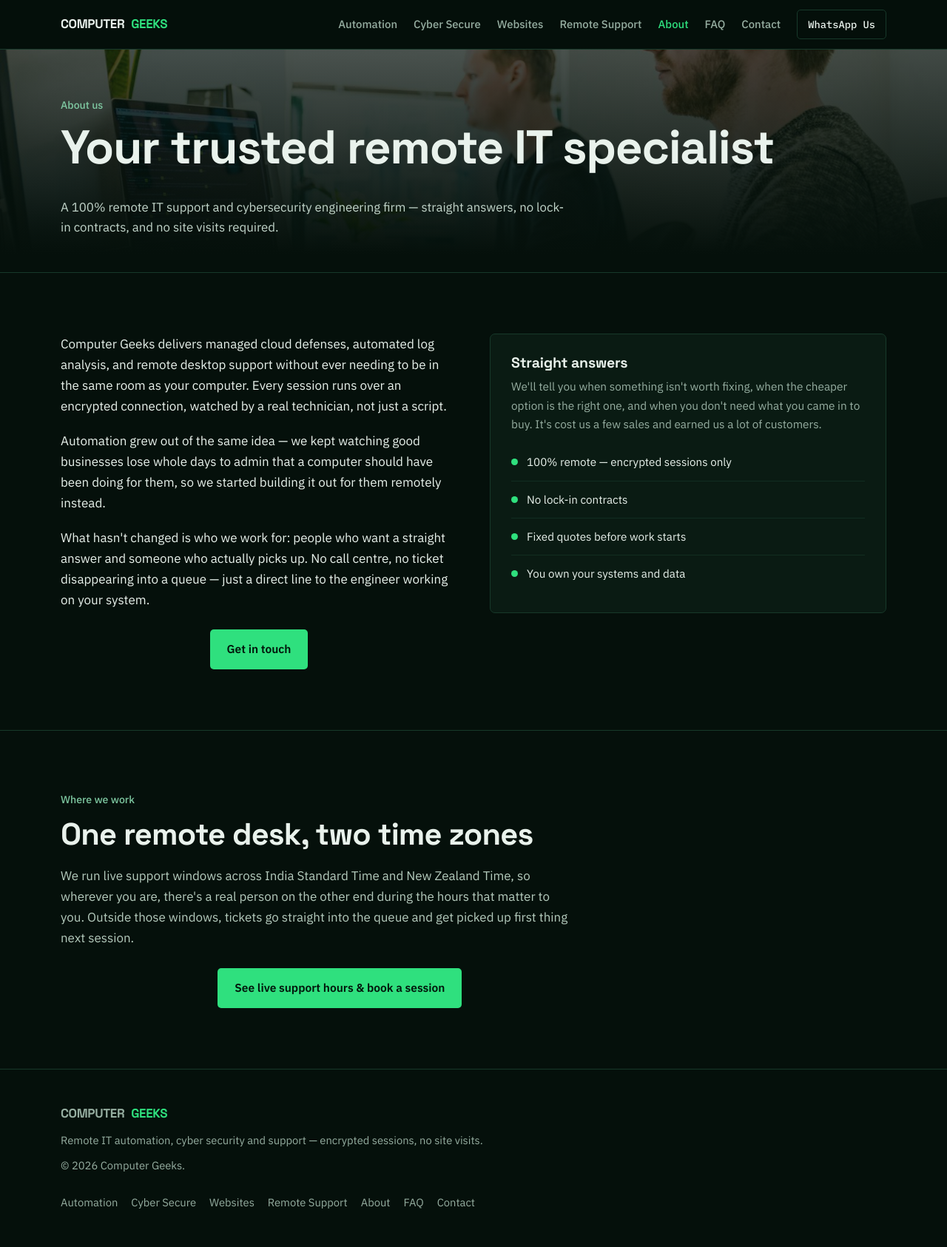
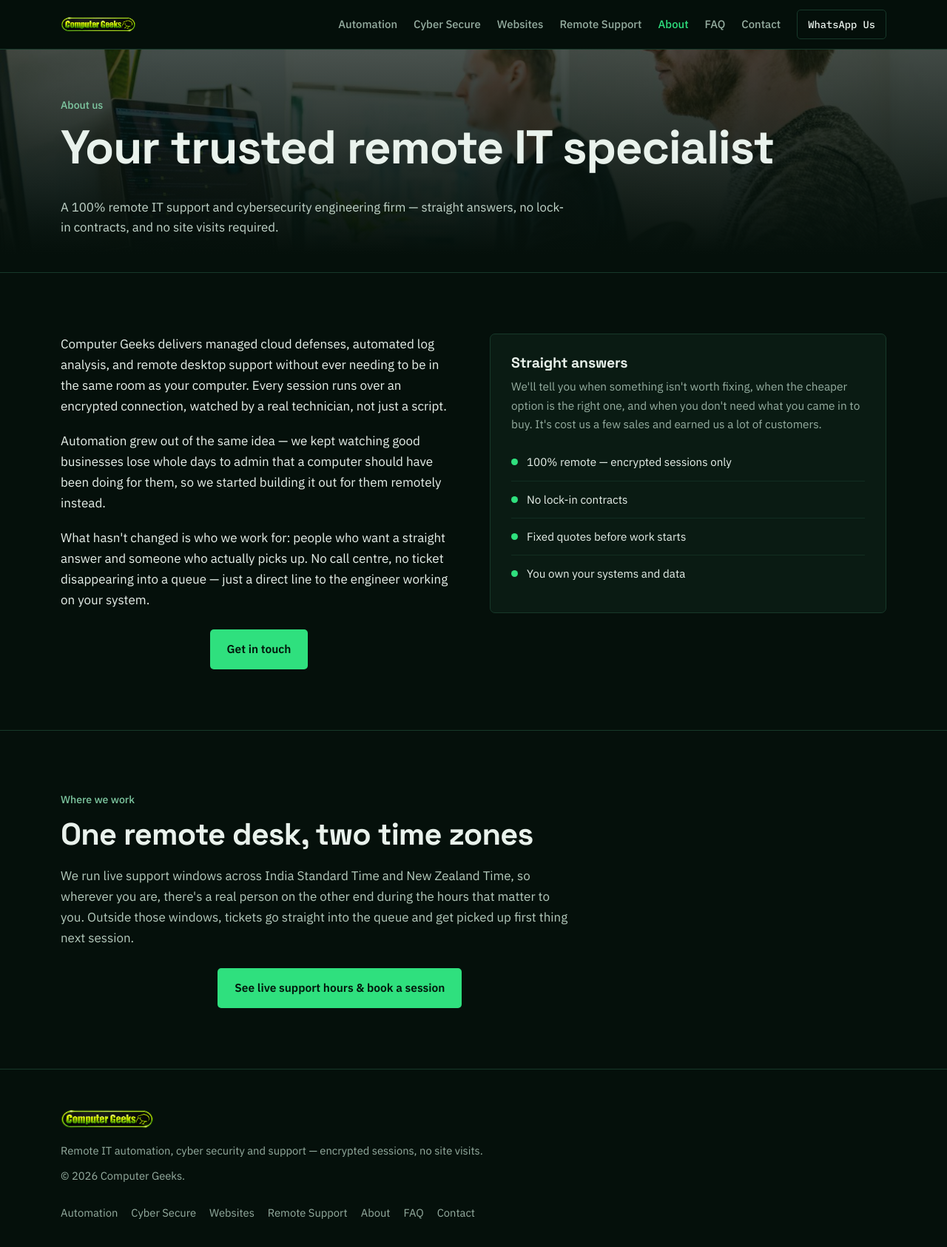
Before and after one commit to Jay-Singh88/Computer_Geeks_Website, a website: page about.html in a window 1280 px wide. Shown: the whole page at 74% size. Drawn offline with Linux system fonts and the light colour scheme.

Commit message:
Replace text wordmark with new Computer Geeks logo site-wide
Swaps the "COMPUTER GEEKS" text brand for the new logo image (header,
footer, admin panel, login page) and replaces favicon.svg with a
cropped kiwi-icon PNG favicon derived from the same logo. Also updates
the invoice email header to use the logo image instead of styled text.

```diff
--- a/about.html
+++ b/about.html
@@ -16,7 +16,7 @@
 <link rel="canonical" href="https://www.thegeeks.co.in/about">
 <meta name="robots" content="index,follow,max-image-preview:large">
 <meta name="theme-color" content="#05100B">
-<link rel="icon" href="/favicon.svg" type="image/svg+xml">
+<link rel="icon" href="/assets/images/favicon.png" type="image/png">
 
 <meta property="og:type" content="website">
 <meta property="og:site_name" content="Computer Geeks">
@@ -40,7 +40,7 @@
 
 <header class="masthead">
   <div class="wrap bar">
-    <a class="brand" href="/">COMPUTER <span>GEEKS</span></a>
+    <a class="brand" href="/"><img src="/assets/images/logo.png" alt="Computer Geeks" class="brand-logo"></a>
     <button class="menu-btn" id="menuBtn" aria-expanded="false" aria-controls="nav">Menu</button>
     <nav class="nav" id="nav" aria-label="Main">
       <a href="/automation">Automation</a>
@@ -103,7 +103,7 @@
 <footer>
   <div class="wrap foot-grid">
     <div>
-      <a class="brand" href="/" style="margin-bottom:10px">COMPUTER <span>GEEKS</span></a>
+      <a class="brand" href="/" style="margin-bottom:10px"><img src="/assets/images/logo.png" alt="Computer Geeks" class="brand-logo brand-logo-footer"></a>
       <div>Remote IT automation, cyber security and support — encrypted sessions, no site visits.</div>
       <div style="margin-top:10px">© <span id="yr">2026</span> Computer Geeks.</div>
     </div>
--- a/api/_lib/email.js
+++ b/api/_lib/email.js
@@ -29,7 +29,7 @@ async function sendInvoiceEmail({
   const html = `
   <div style="font-family:Arial,Helvetica,sans-serif;max-width:560px;margin:0 auto;color:#0b1a13">
     <div style="padding:4px 0 20px;border-bottom:2px solid #2FE07E;margin-bottom:24px">
-      <span style="font-size:1.1rem;font-weight:700;letter-spacing:.02em">COMPUTER <span style="color:#2FE07E">GEEKS</span></span>
+      <img src="${process.env.SITE_URL}/assets/images/logo.png" alt="${esc(name)}" height="36" style="height:36px;width:auto;display:block">
     </div>
 
     <p style="margin:0 0 6px;font-size:1rem">Hi ${esc(clientName) || 'there'},</p>
--- a/assets/style.css
+++ b/assets/style.css
@@ -38,8 +38,10 @@ img{max-width:100%;display:block}
 /* ---------- header ---------- */
 .masthead{position:sticky;top:0;z-index:50;background:rgba(5,16,11,.92);backdrop-filter:blur(9px);border-bottom:1px solid var(--line)}
 .bar{display:flex;align-items:center;gap:26px;height:66px}
-.brand{display:flex;align-items:baseline;gap:9px;font-family:"Space Grotesk",sans-serif;font-weight:700;font-size:1.06rem;color:var(--bone);text-decoration:none;letter-spacing:-.02em;white-space:nowrap}
+.brand{display:flex;align-items:center;gap:9px;font-family:"Space Grotesk",sans-serif;font-weight:700;font-size:1.06rem;color:var(--bone);text-decoration:none;letter-spacing:-.02em;white-space:nowrap}
 .brand span{color:var(--green)}
+.brand-logo{height:34px;width:auto;display:block}
+.brand-logo-footer{height:42px}
 .nav{display:flex;gap:22px;margin-left:auto;align-items:center}
 .nav a{color:var(--muted);text-decoration:none;font-size:.93rem;font-weight:500}
 .nav a:hover{color:var(--bone)}
```
Also changed, not shown: admin/clients.html (+2 -2 lines), admin/index.html (+2 -2 lines), admin/invoice.html (+2 -2 lines), admin/login.html (+2 -2 lines), automation.html (+3 -3 lines), contact.html (+3 -3 lines), faq.html (+3 -3 lines), index.html (+3 -3 lines), invoice.html (+3 -3 lines), remote-support.html (+3 -3 lines), security.html (+3 -3 lines), websites.html (+3 -3 lines), assets/images/favicon.png (added), assets/images/logo.png (added), 1 more files.
